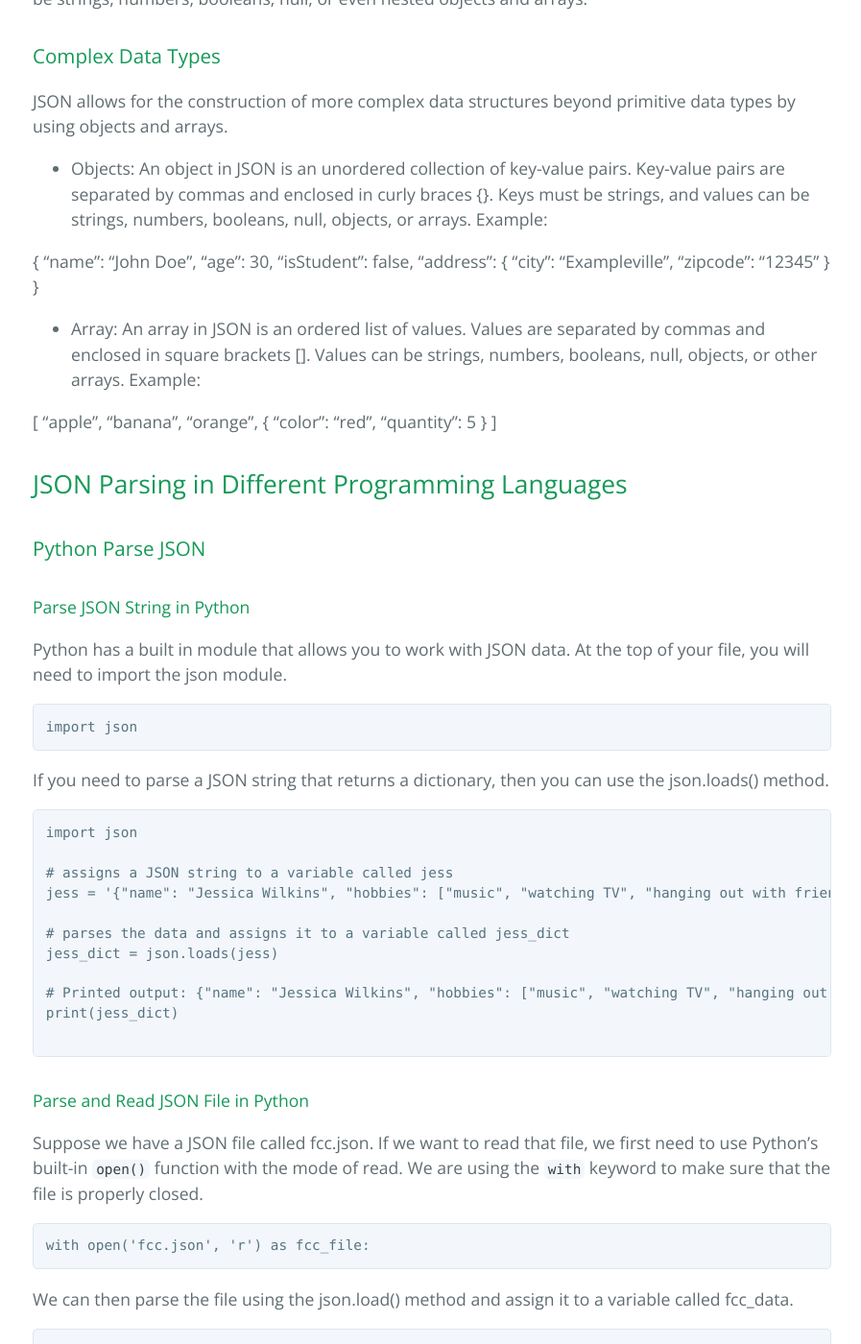
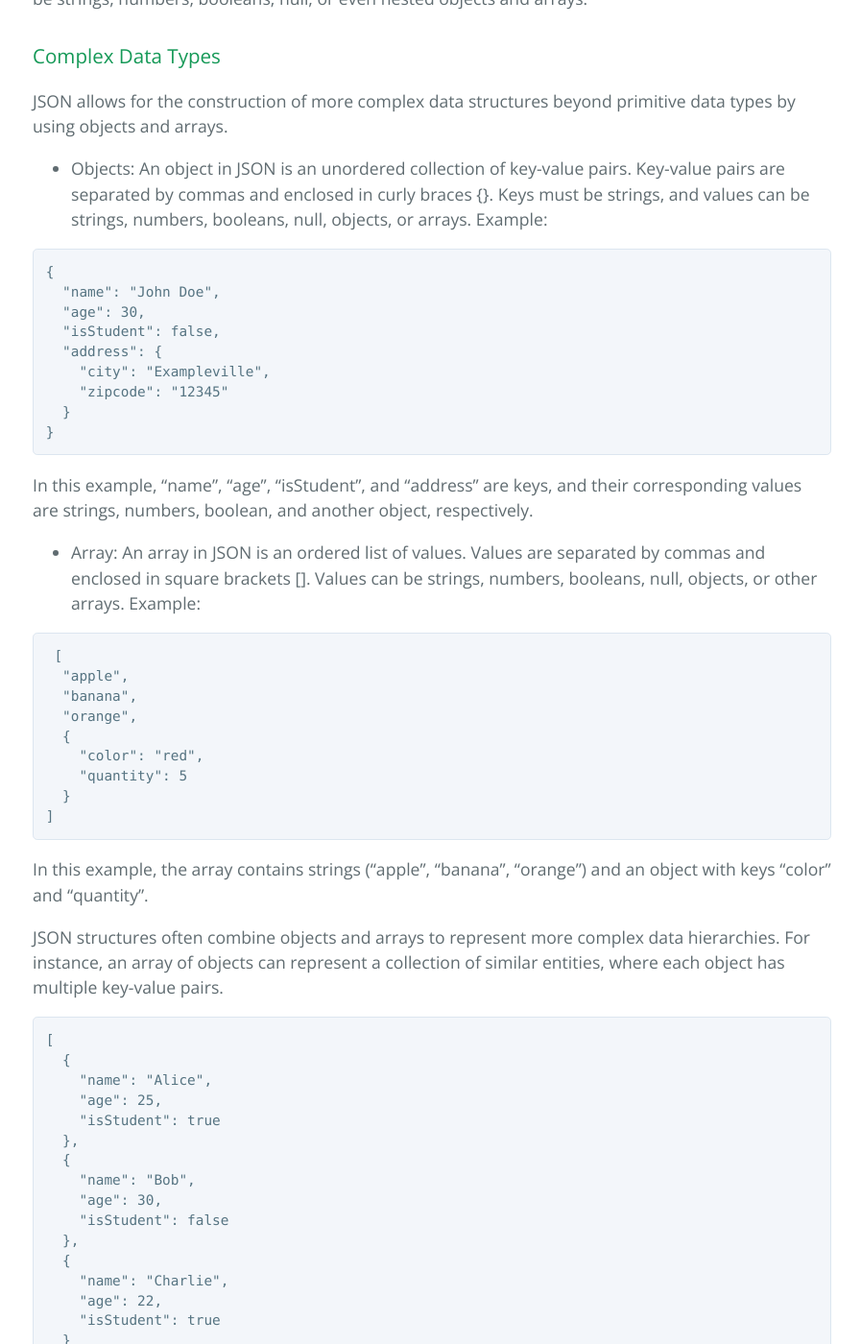
Before and after one commit to learning-software-engineering/learning-software-engineering.github.io, a Jekyll site: the page built from Topics/Tech_Stacks/JsonParsing.md, in a window 1280 px wide and 1400 px high, scrolled down 1554 px. Shown: the whole window at 96% size, without its empty margins (190-1087 px from the left). Built offline with Jekyll 4.4.1, drawn with Linux system fonts in a browser that asks for light colours; our own code applies the rules of GitHub Pages for plain Markdown files; some of the changed text lies outside the part shown.

Commit message:
Update JsonParsing.md
add code blocks; add explanations according to comments

````diff
--- a/Topics/Tech_Stacks/JsonParsing.md
+++ b/Topics/Tech_Stacks/JsonParsing.md
@@ -43,7 +43,7 @@ JSON allows for the construction of more complex data structures beyond primitiv
  * Objects: An object in JSON is an unordered collection of key-value pairs. Key-value pairs are separated by commas and enclosed in curly braces {}. Keys must be strings, and values can be strings, numbers, booleans, null, objects, or arrays.
  Example:
 
-
+```{python}
 {
   "name": "John Doe",
   "age": 30,
@@ -53,10 +53,14 @@ JSON allows for the construction of more complex data structures beyond primitiv
     "zipcode": "12345"
   }
 }
+```
+In this example, "name", "age", "isStudent", and "address" are keys, and their corresponding values are strings, numbers, boolean, and another object, respectively.
+
 
  * Array: An array in JSON is an ordered list of values. Values are separated by commas and enclosed in square brackets []. Values can be strings, numbers, booleans, null, objects, or other arrays.
  Example:
 
+```{python}
  [
   "apple",
   "banana",
@@ -66,6 +70,33 @@ JSON allows for the construction of more complex data structures beyond primitiv
     "quantity": 5
   }
 ]
+```
+In this example, the array contains strings ("apple", "banana", "orange") and an object with keys "color" and "quantity".
+
+JSON structures often combine objects and arrays to represent more complex data hierarchies. For instance, an array of objects can represent a collection of similar entities, where each object has multiple key-value pairs.
+
+```{python}
+[
+  {
+    "name": "Alice",
+    "age": 25,
+    "isStudent": true
+  },
+  {
+    "name": "Bob",
+    "age": 30,
+    "isStudent": false
+  },
+  {
+    "name": "Charlie",
+    "age": 22,
+    "isStudent": true
+  }
+]
+```
+
+In this example, the array contains three objects, each representing a person with attributes such as name, age, and student status.
+
 
 ## JSON Parsing in Different Programming Languages
 
@@ -102,7 +133,7 @@ Suppose we have a JSON file called fcc.json. If we want to read that file, we fi
 ```{python}
 with open('fcc.json', 'r') as fcc_file:
 ```
-We can then parse the file using the json.load() method and assign it to a variable called fcc_data.
+We can then parse the file using the `json.load()` method and assign it to a variable called fcc_data.
 
 ```{python}
 fcc_data = json.load(fcc_file)
@@ -112,6 +143,17 @@ The final step would be to print the results.
 ```{python}
 print(fcc_data)
 ```
+
+This is what the entire code would look like:
+```{python}
+import json
+
+with open('fcc.json', 'r') as fcc_file:
+    fcc_data = json.load(fcc_file)
+    print(fcc_data)
+```
+
+
 
 ### JavaScript Parse JSON
 
@@ -215,6 +257,8 @@ Name: Kotte
 College: BVRIT
 ```
 
+In the above program, the `JSONParser().parse()` is used, which is present in the `org.json.simple.parser.*` to parse the File.json file.
+
 ## Parsing Optimization
 
 JSON parse optimization is crucial for achieving optimal performance, resource efficiency, and a seamless user experience in applications that handle JSON data. It becomes particularly relevant in scenarios involving large datasets, real-time updates, and applications with high concurrency and scalability requirements. Performance optimization in the context of JSON involves strategic measures to enhance the efficiency of handling and transmitting JSON data. This includes focusing on two key aspects:
````
